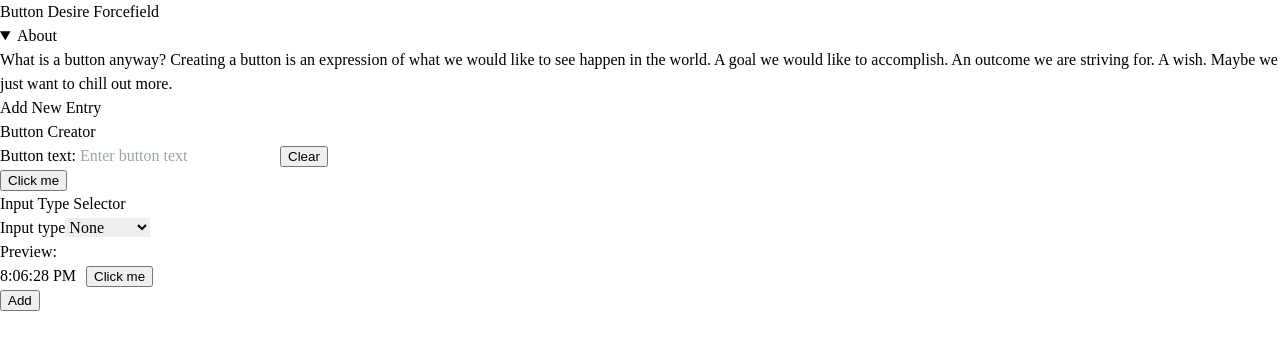
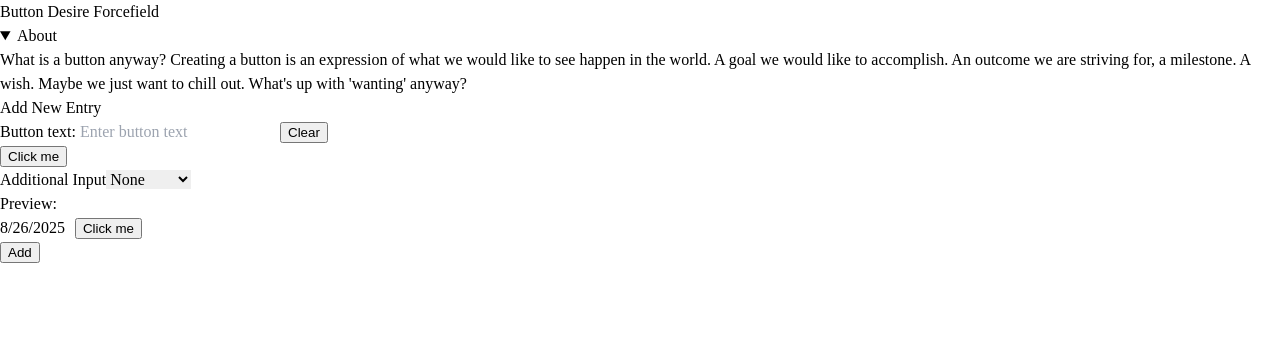
Before and after one commit to eastmountaincode/button-desire-field, a React (Vite) app: page / in a window 1280 px wide. Both pictures are taken after a click on the heading "About". Shown: the top 350 px of the page. Built offline with nearby package versions, Linux system fonts and the light colour scheme.

Commit message:
checkpoint

```diff
--- a/src/components/AddEntry/AddNewEntry.jsx
+++ b/src/components/AddEntry/AddNewEntry.jsx
@@ -24,7 +24,7 @@ function AddNewEntry() {
             <InputTypeSelector onInputDataChange={setInputData} />
             <div>
                 <header>Preview:</header>
-                <SingleEntryView entryData={previewData} />
+                <SingleEntryView entryData={previewData} readOnly={true} />
             </div>
             <button>Add</button>
         </div>
--- a/src/components/AddEntry/ButtonCreator.jsx
+++ b/src/components/AddEntry/ButtonCreator.jsx
@@ -18,7 +18,6 @@ function ButtonCreator({ onButtonTextChange }) {
 
     return (
         <div className="bg-orange-500 border-2 border-pink-500">
-            <header className="text-2xl">Button Creator</header>
             <div>
                 <label>Button text: </label>
                 <input type="text" placeholder="Enter button text" onChange={handleTextChange} />
--- a/src/components/AddEntry/InputTypeSelector.jsx
+++ b/src/components/AddEntry/InputTypeSelector.jsx
@@ -11,6 +11,8 @@ function InputTypeSelector({ onInputDataChange }) {
     const [rangeValue, setRangeValue] = useState(50)
     const [rangeStartLabel, setRangeStartLabel] = useState('')
     const [rangeEndLabel, setRangeEndLabel] = useState('')
+    const [timeValue, setTimeValue] = useState('')
+    const [checkedBoxes, setCheckedBoxes] = useState([])
 
     // Update parent whenever relevant data changes
     useEffect(() => {
@@ -19,8 +21,12 @@ function InputTypeSelector({ onInputDataChange }) {
             value: inputType === 'color' ? colorValue
                  : inputType === 'date' ? dateValue
                  : inputType === 'range' ? rangeValue
+                 : inputType === 'time' ? timeValue
                  : undefined,
             rangeLabels: inputType === 'range' ? { start: rangeStartLabel, end: rangeEndLabel } : undefined,
+            selectedValues: inputType === 'checkbox'
+                ? checkedBoxes.map(index => `checkbox-${index}`)
+                : undefined,
             options: inputType === 'checkbox'
                 ? checkboxLabels.slice(0, checkboxCount).map((label, i) => ({ label, value: `checkbox-${i}` }))
                 : inputType === 'radio'
@@ -28,7 +34,7 @@ function InputTypeSelector({ onInputDataChange }) {
                 : []
         }
         onInputDataChange?.(inputData)
-    }, [inputType, checkboxCount, radioCount, checkboxLabels, radioLabels, colorValue, dateValue, rangeValue, rangeStartLabel, rangeEndLabel, onInputDataChange])
+    }, [inputType, checkboxCount, radioCount, checkboxLabels, radioLabels, colorValue, dateValue, rangeValue, rangeStartLabel, rangeEndLabel, timeValue, checkedBoxes, onInputDataChange])
 
     const handleInputTypeChange = (event) => {
         setInputType(event.target.value)
@@ -68,6 +74,14 @@ function InputTypeSelector({ onInputDataChange }) {
         setRadioLabels(newLabels)
     }
 
+    const handleCheckboxChange = (index, checked) => {
+        if (checked) {
+            setCheckedBoxes([...checkedBoxes, index])
+        } else {
+            setCheckedBoxes(checkedBoxes.filter(i => i !== index))
+        }
+    }
+
     const renderInput = () => {
         switch(inputType) {
             case 'color':
@@ -103,7 +117,7 @@ function InputTypeSelector({ onInputDataChange }) {
                     </div>
                 )
             case 'time':
-                return <input type="time" />
+                return <input type="time" value={timeValue} onChange={(e) => setTimeValue(e.target.value)} />
             case 'checkbox':
                 return (
                     <div>
@@ -119,7 +133,12 @@ function InputTypeSelector({ onInputDataChange }) {
                         <div>
                             {Array.from({length: checkboxCount}, (_, i) => (
                                 <div key={i}>
-                                    <input type="checkbox" id={`checkbox-${i}`} />
+                                    <input
+                                        type="checkbox"
+                                        id={`checkbox-${i}`}
+                                        checked={checkedBoxes.includes(i)}
+                                        onChange={(e) => handleCheckboxChange(i, e.target.checked)}
+                                    />
                                     <label htmlFor={`checkbox-${i}`}>{checkboxLabels[i]}</label>
                                     <input type="text" placeholder="Enter label" />
                                     <button onClick={(e) => {
@@ -168,8 +187,7 @@ function InputTypeSelector({ onInputDataChange }) {
 
     return (
         <div className="bg-purple-500 border-2 border-blue-500">
-            <header className="text-2xl">Input Type Selector</header>
-            <label htmlFor="inputType" className="block">Input type</label>
+            <label htmlFor="inputType" className="block">Additional Input</label>
             <select id="inputType" onChange={handleInputTypeChange}>
                 <option value="none">None</option>
                 <option value="color">Color</option>
--- a/src/components/MainHeader.jsx
+++ b/src/components/MainHeader.jsx
@@ -8,9 +8,13 @@ function MainHeader() {
                     What is a button anyway?
                     Creating a button is an expression of what we would like to see happen in the world.
                     A goal we would like to accomplish.
-                    An outcome we are striving for.
+                    An outcome we are striving for, a milestone.
                     A wish.
-                    Maybe we just want to chill out more.
+                    Maybe we just want to chill out.
+                    What's up with 'wanting' anyway?
+
+
+
                 </p>
             </details>
         </div>
--- a/src/components/SingleEntryView.jsx
+++ b/src/components/SingleEntryView.jsx
@@ -1,4 +1,4 @@
-function SingleEntryView({ entryData }) {
+function SingleEntryView({ entryData, readOnly = false }) {
     if (!entryData) {
         return <div>No entry data provided</div>
     }
@@ -6,22 +6,22 @@ function SingleEntryView({ entryData }) {
     const renderInput = () => {
         switch(entryData.inputType) {
             case 'color':
-                return <input type="color" key={entryData.value} defaultValue={entryData.value || '#000000'} />
+                return <input type="color" key={entryData.value} defaultValue={entryData.value || '#000000'} readOnly={readOnly} />
             case 'date':
-                return <input type="date" key={entryData.value} defaultValue={entryData.value || ''} />
+                return <input type="date" key={entryData.value} defaultValue={entryData.value || ''} readOnly={readOnly} />
             case 'range':
                 return (
                     <div style={{ display: 'flex', alignItems: 'center', gap: '5px' }} key={`${entryData.value}-${entryData.rangeLabels?.start}-${entryData.rangeLabels?.end}`}>
                         <span>{entryData.rangeLabels?.start || ''}</span>
-                        <input type="range" defaultValue={entryData.value || 50} />
+                        <input type="range" defaultValue={entryData.value || 50} readOnly={readOnly} />
                         <span>{entryData.rangeLabels?.end || ''}</span>
                     </div>
                 )
             case 'time':
-                return <input type="time" key={entryData.value} defaultValue={entryData.value || ''} />
+                return <input type="time" key={entryData.value} defaultValue={entryData.value || ''} readOnly={readOnly} />
             case 'checkbox':
                 return (
-                    <div>
+                    <div key={entryData.selectedValues?.join(',')} className="flex gap-2">
                         {entryData.options?.map((option, i) => (
                             <div key={i}>
                                 <input
@@ -29,16 +29,16 @@ function SingleEntryView({ entryData }) {
                                     id={`view-checkbox-${i}`}
                                     defaultChecked={entryData.selectedValues?.includes(option.value) || false}
                                 />
-                                <label htmlFor={`view-checkbox-${i}`}>{option.label}</label>
+                                <label htmlFor={`view-checkbox-${i}`} className="ml-1">{option.label}</label>
                             </div>
                         ))}
                     </div>
                 )
             case 'radio':
                 return (
-                    <div>
+                    <div className="flex gap-2">
                         {entryData.options?.map((option, i) => (
-                            <div key={i}>
+                            <div key={i} className="flex gap-2">
                                 <input
                                     type="radio"
                                     name="viewRadioGroup"
@@ -60,7 +60,7 @@ function SingleEntryView({ entryData }) {
     return (
         <div style={{ display: 'flex', alignItems: 'center', gap: '10px' }}>
             {/* Timestamp */}
-            <span>{entryData.timestamp || new Date().toLocaleTimeString()}</span>
+            <span>{entryData.timestamp || new Date().toLocaleDateString()}</span>
 
             {/* Render the input based on the data */}
             {renderInput()}
```
Also changed, not shown: 1 other file (tests, documents, lock files or other folders).
